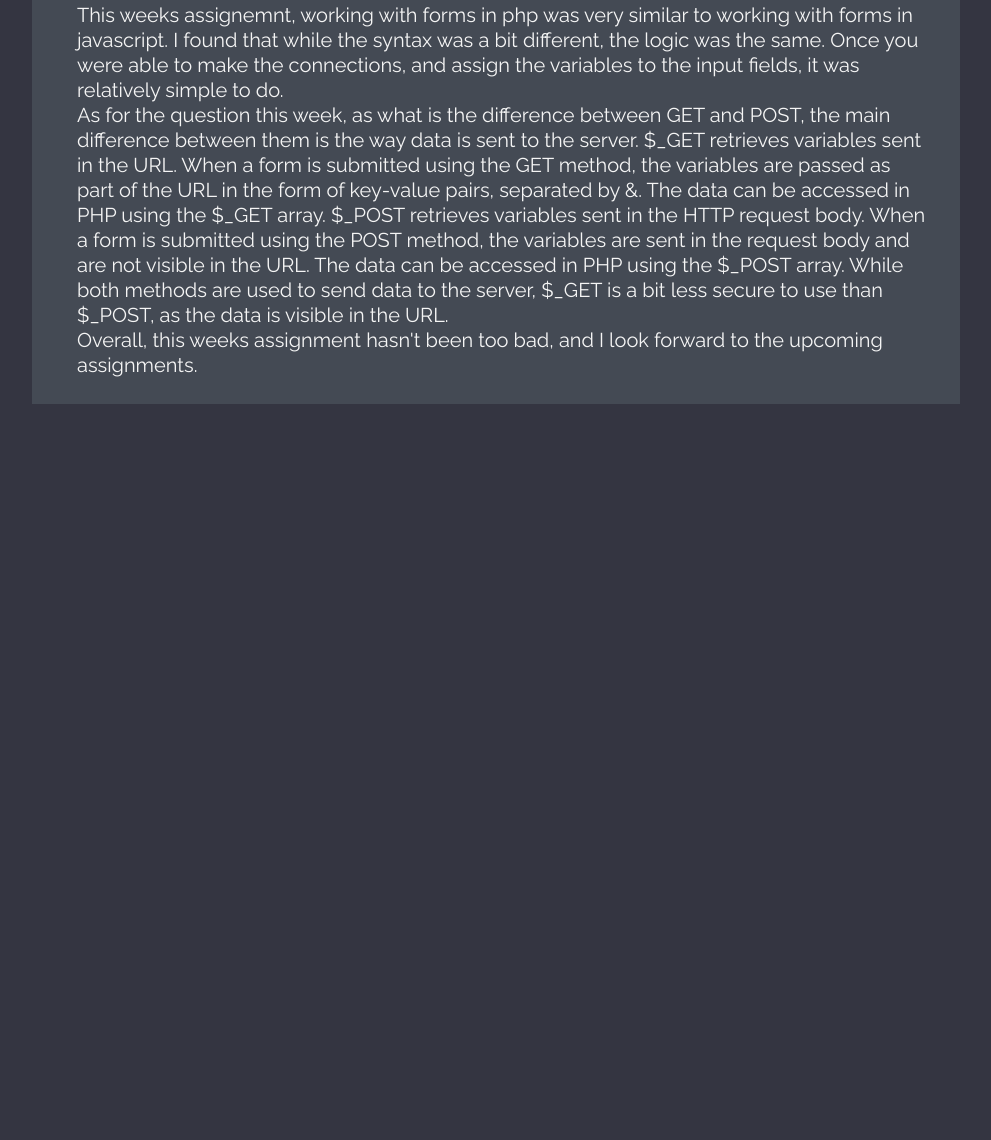
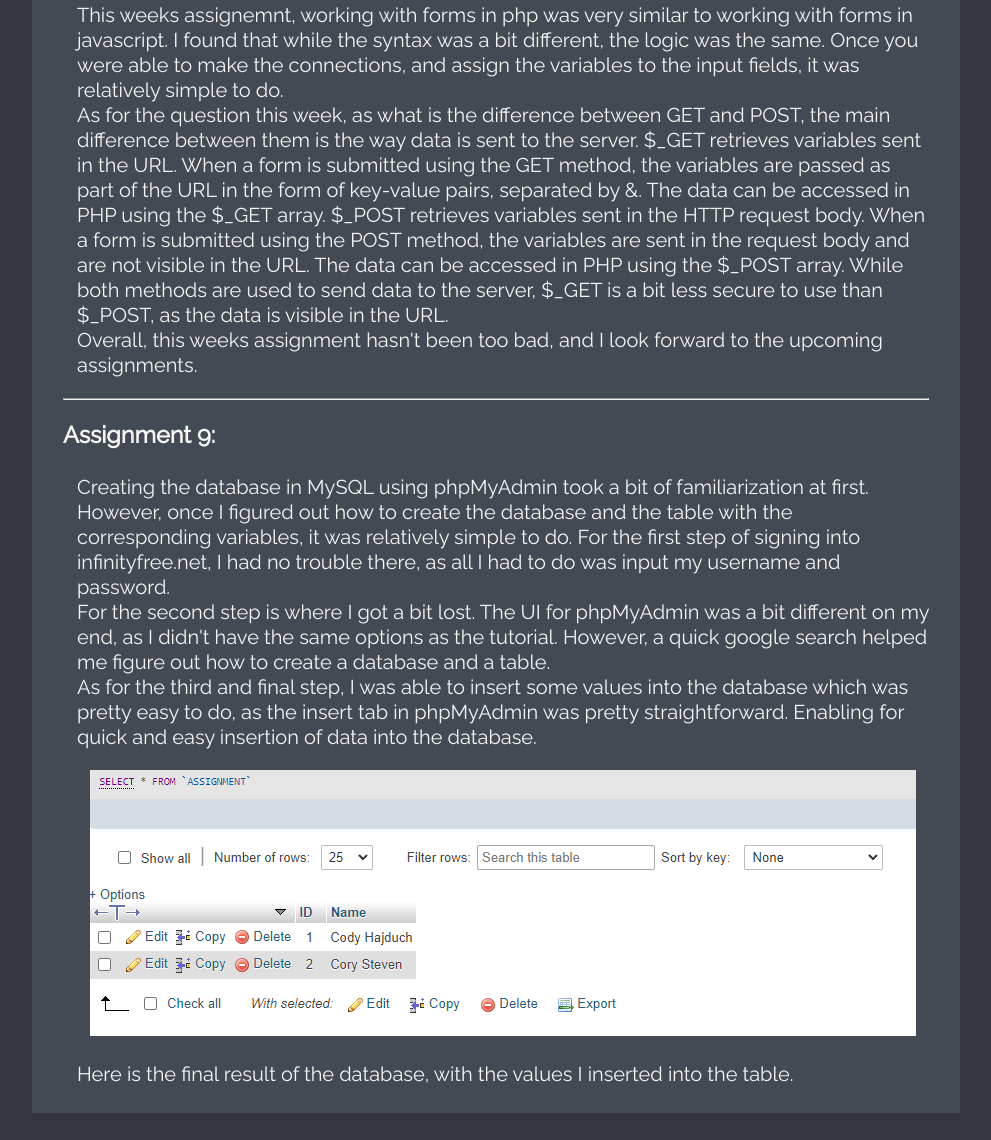
Before and after one commit to cdman334/school, a plain HTML site: page index.html in a window 1280 px wide. Shown: the part 3690-4830 px from the top of the page, without its empty margins (144-1135 px from the left). Before the commit the page ends 4122 px from the top, so only its background shows below. Drawn offline with Linux system fonts and the light colour scheme.

Commit message:
Add files via upload

```diff
--- a/index.html
+++ b/index.html
@@ -179,6 +179,24 @@
           Overall, this weeks assignment hasn't been too bad, and I look forward
           to the upcoming assignments.
         </p>
+        <hr />
+        <h3>Assignment 9:</h3>
+        <br />
+        <p>
+          Creating the database in MySQL using phpMyAdmin took a bit of familiarization
+          at first. However, once I figured out how to create the database and the table
+          with the corresponding variables, it was relatively simple to do. For the first step
+          of signing into infinityfree.net, I had no trouble there, as all I had to do was
+          input my username and password. <br />
+          For the second step is where I got a bit lost. The UI for phpMyAdmin was a bit
+          different on my end, as I didn't have the same options as the tutorial. However, a quick
+          google search helped me figure out how to create a database and a table. <br />
+          As for the third and final step, I was able to insert some values into the database
+          which was pretty easy to do, as the insert tab in phpMyAdmin was pretty straightforward.
+          Enabling for quick and easy insertion of data into the database. <br />
+          <img src="./images/db_php.png" class="img--text" />
+          Here is the final result of the database, with the values I inserted into the table.
+        </p>
       </div>
     </div>
   </body>
```
Also changed, not shown: images/db_php.PNG (added).
